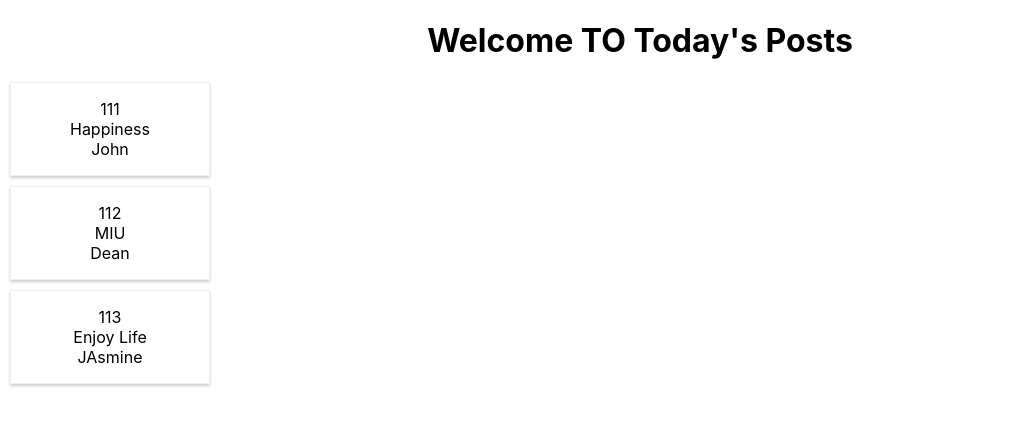
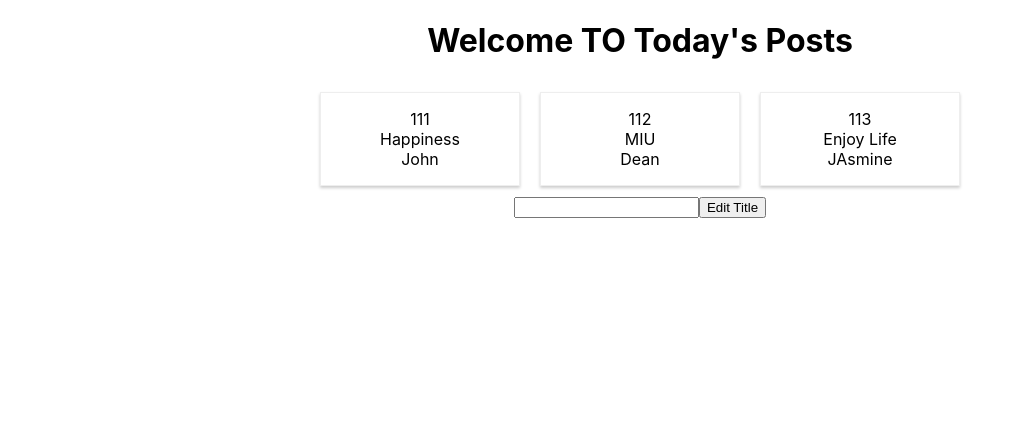
Before and after one commit to EliltaW/WAA-LAbs, a React (Create React App) app: page / in a window 1280 px wide. Shown: the top 426 px of the page, without its empty margins (0-1015 px from the left). Built offline with nearby package versions, Linux system fonts and the light colour scheme.

Commit message:
field and add button

```diff
--- a/src/Containers/Dashboard.js
+++ b/src/Containers/Dashboard.js
@@ -7,9 +7,27 @@ export default function Dashboard() {
     { id: 113, title: "Enjoy Life", author: "JAsmine" },
   ]);
 
+  const onChange = (events) => {
+    // const copy = { ...postsState };
+    // copy[events.target.name] = events.target.value;
+    // setPostsState(copy);
+  };
+
   return (
     <div>
       <Posts posts={postsState} />
+      <div>
+        <input
+          type={"text"}
+          label={"title"}
+          name={"title"}
+          onChange={(event) => {
+            onChange(event);
+          }}
+          value={postsState.title}
+        />
+        <button>Edit Title</button>
+      </div>
     </div>
   );
 }
--- a/src/index.css
+++ b/src/index.css
@@ -21,6 +21,7 @@ code {
   margin: 10px;
   box-sizing: border-box;
   cursor: pointer;
+  display:inline-block;
 
 }
 
```
